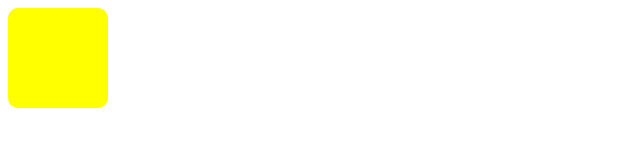
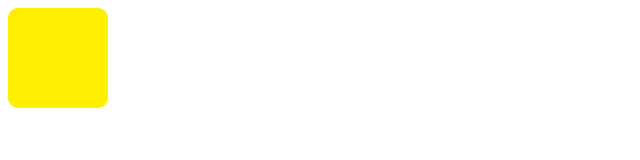
Before and after one commit to rorydownes/TestingGitIgnore, a plain HTML site: page pages/index.html in a window 1280 px wide. Shown: the whole page, without its empty margins (0-640 px from the left). Drawn offline with nearby package versions, Linux system fonts and the light colour scheme; files that its build step writes are made by us from their sources.

Commit message:
The best yellow ever

```diff
--- a/scss/_colors.scss
+++ b/scss/_colors.scss
@@ -2,4 +2,4 @@
 $primaryButtonColor: blue;
 $secondaryButtonColor: purple;
 $linkClickedColor: red;
-$boxBackgroundColor: yellow;
+$boxBackgroundColor: #fff002
```
